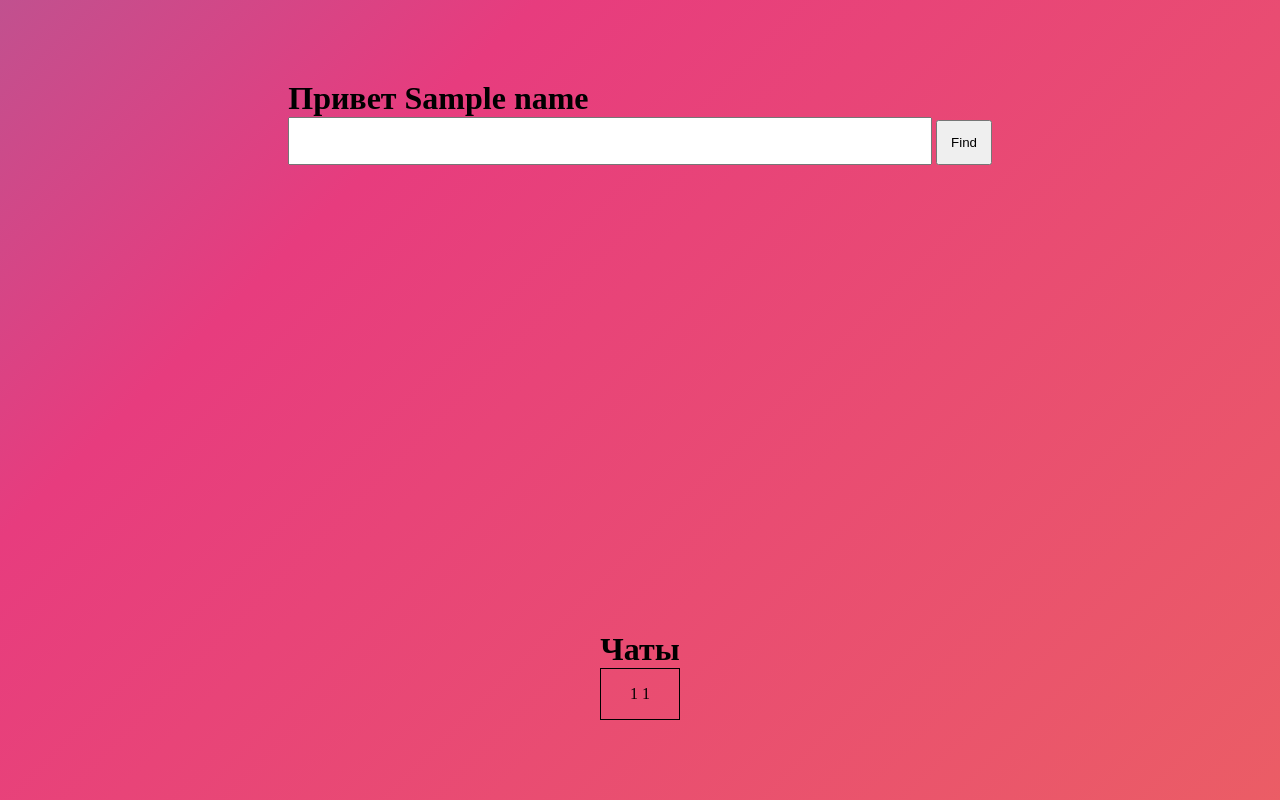
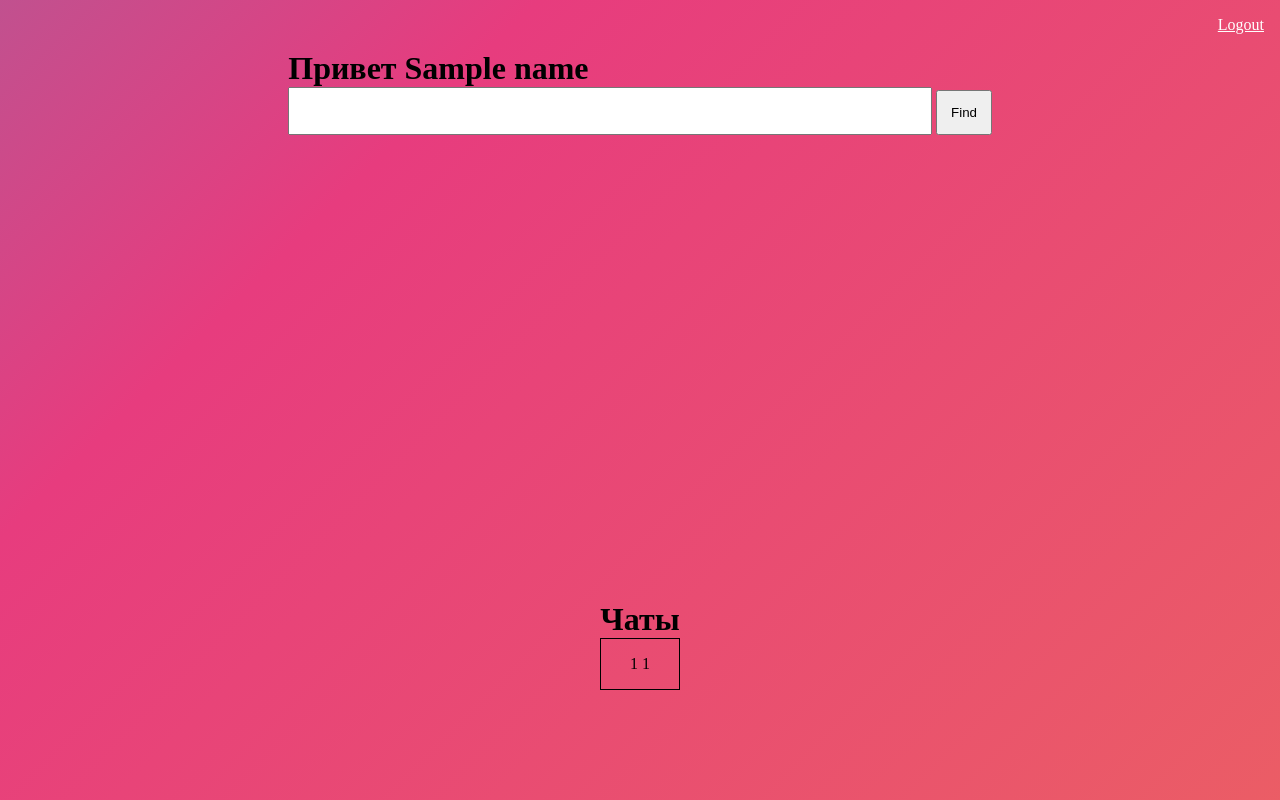
Before and after one commit to Serkoe2/webchat, a Django app: template templates/app.html in a window 1280 px wide. Run offline with Django 3.2, Linux system fonts and the light colour scheme; tables that the repository leaves empty hold one stand-in row (values such as "Sample post"); the template is opened without the code that fills it: values that come from a table or form of the project are taken from there, most other values are stand-ins (such as "Sample title", 1, 10 or a date in 2020).

Commit message:
fix update db add logout

```diff
--- a/static/style/app.css
+++ b/static/style/app.css
@@ -2,14 +2,18 @@
     margin: 0;
     padding: 0;
 }
+.logout{
+    text-align: right;
+    padding:1rem;
+}
+.logout a{
+    color: white;
+}
 body{
     height: 100vh;
-    display: flex;
-    justify-content: center;
-    align-items: center;
 }
 .container{
-    width : 60vw;
+    width : 100%;
     height: 80vh;
     display: flex;
     flex-direction: column;
--- a/templates/app.html
+++ b/templates/app.html
@@ -8,6 +8,8 @@
     <link rel="stylesheet" href="{% static 'style/app.css'%}">
 </head>
 <body>
+
+    <p class="logout"><a href="/webchat/logout/">Logout</a></p>
 
     <div class="container">
 
--- a/webchat/urls.py
+++ b/webchat/urls.py
@@ -5,5 +5,6 @@ urlpatterns = [
     path('',views.index , name='index'),
     path('reg/',views.reg , name='reg'),
     path('main/',views.main , name='main'),
+    path('logout/',views.logout , name='logout'),
     path('chat/<id>',views.chat , name = 'chat' ),
 ]
```
Also changed, not shown: webchat/dbwork/user.py (+4 -4 lines), webchat/views.py (+15 -3 lines).
